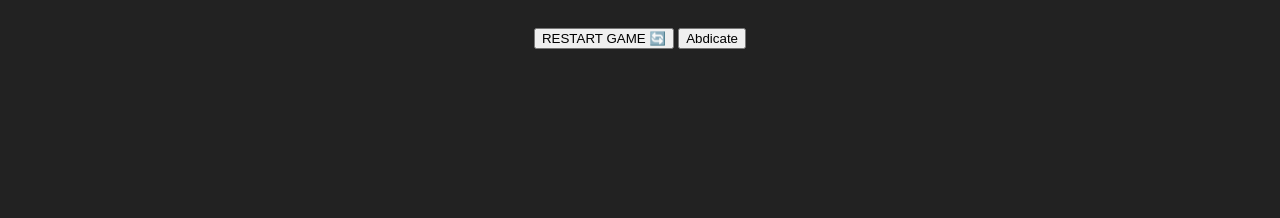
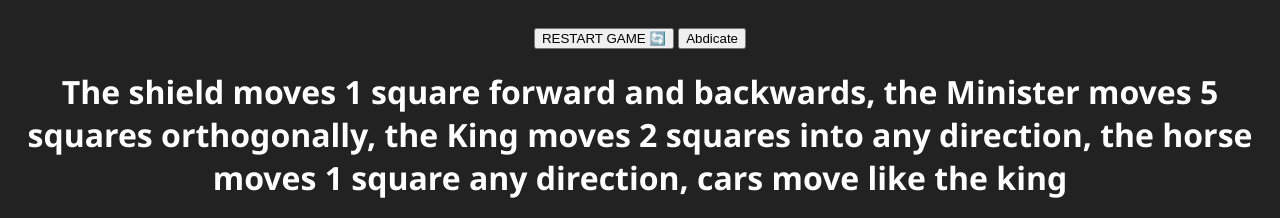
Before and after one commit to mohamadofficial14/Mohamad-Kings, a plain HTML site: page index.html in a window 1280 px wide. Shown: the part 1380-1598 px from the top of the page. Before the commit the page ends 1437 px from the top, so only its background shows below. Drawn offline with nearby package versions, Linux system fonts and the light colour scheme.

Commit message:
Replace rules div with a heading for game rules

```diff
--- a/index.html
+++ b/index.html
@@ -17,7 +17,7 @@
 
   <button id="restart-btn" onclick="location.reload()">RESTART GAME 🔄</button>
 <button id="resign-btn">Abdicate</button>
-<div id="rules>The shield moves 1 square forward and backwards, the Minister moves 5 squares orthogonally, the King moves 2 squares into any direction, the horse moves 1 square any direction, cars move like the king</div>
+<h1>The shield moves 1 square forward and backwards, the Minister moves 5 squares orthogonally, the King moves 2 squares into any direction, the horse moves 1 square any direction, cars move like the king</h1>
   <script src="script.js"></script>
 </body>
 </html>
```
